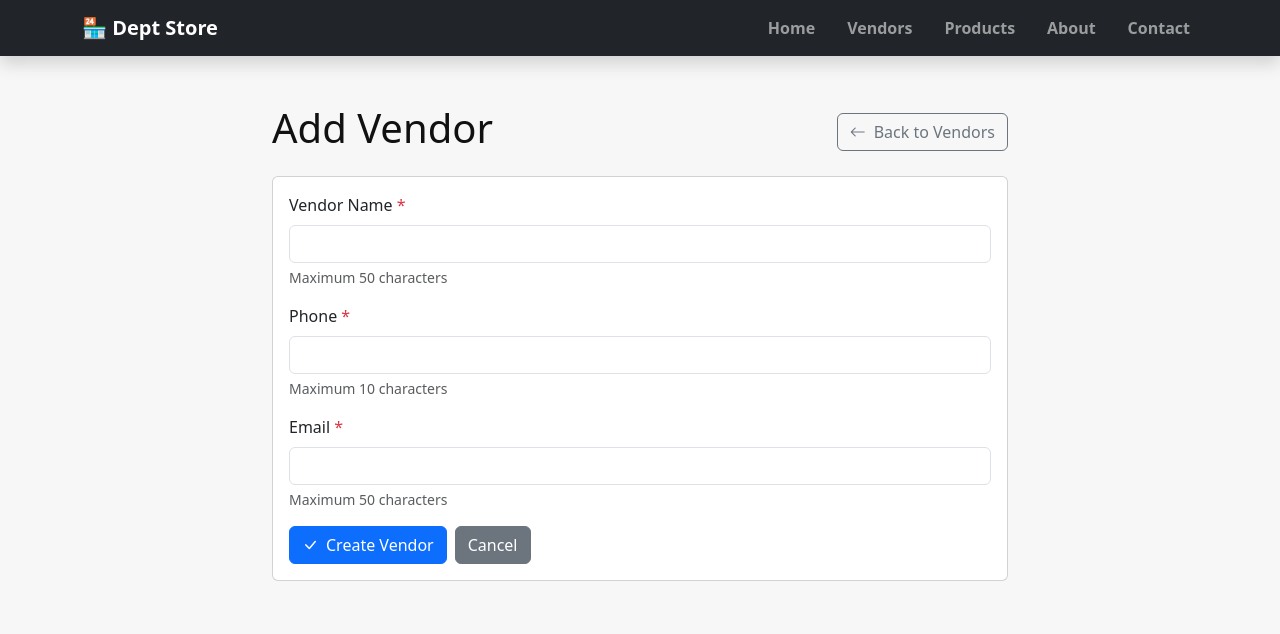
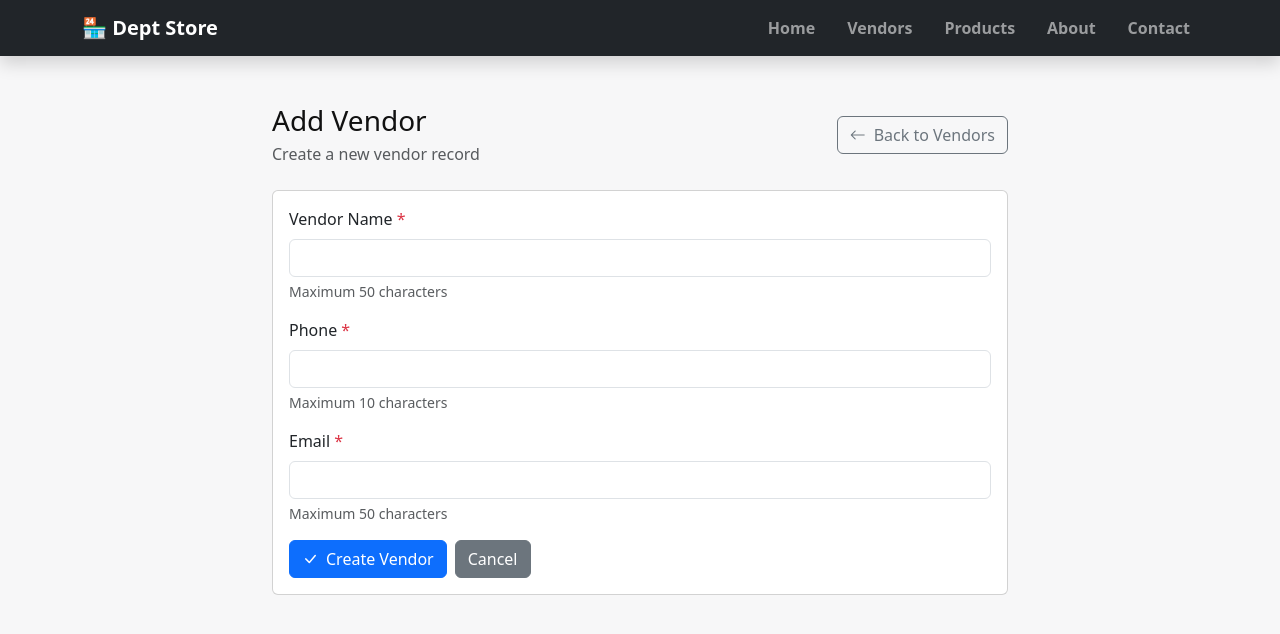
Before and after one commit to gfirzon-personal/dept-web-react, a React (Vite) app: page /vendors/add in a window 1280 px wide. Shown: the top 634 px of the page. Built offline with nearby package versions, Linux system fonts and the light colour scheme.

Commit message:
use context

```diff
--- a/src/pages/EditVendor.jsx
+++ b/src/pages/EditVendor.jsx
@@ -111,8 +111,13 @@ export default function EditVendor() {
     <div className="container mt-5">
       <div className="row">
         <div className="col-md-8 offset-md-2">
-          <div className="d-flex justify-content-between align-items-center mb-3">
-            <h1>{isEditMode ? 'Edit Vendor' : 'Add Vendor'}</h1>
+          <div className="d-flex justify-content-between align-items-center mb-4">
+            <div>
+              <h1 className="mb-1 fs-3">{isEditMode ? 'Edit Vendor' : 'Add Vendor'}</h1>
+              <p className="text-muted mb-0">
+                {isEditMode ? 'Update vendor information' : 'Create a new vendor record'}
+              </p>
+            </div>
             <button
               className="btn btn-outline-secondary"
               onClick={handleCancel}
--- a/src/pages/Vendors.jsx
+++ b/src/pages/Vendors.jsx
@@ -84,7 +84,17 @@ export default function Vendors() {
 
   return (
     <div className="container mt-5">
-      <h1>Vendors</h1>
+      <div className="d-flex justify-content-between align-items-center mb-4">
+        <div>
+          <h1 className="mb-1 fs-3">Vendors</h1>
+          <p className="text-muted mb-0">
+            Browse and search vendor records
+          </p>
+        </div>
+        <div className="text-muted">
+          <small>{vendors.length} total</small>
+        </div>
+      </div>
 
       {/* Action Buttons Row - Azure Portal Style */}
       <div className="mb-3 p-2 border-bottom">
```
